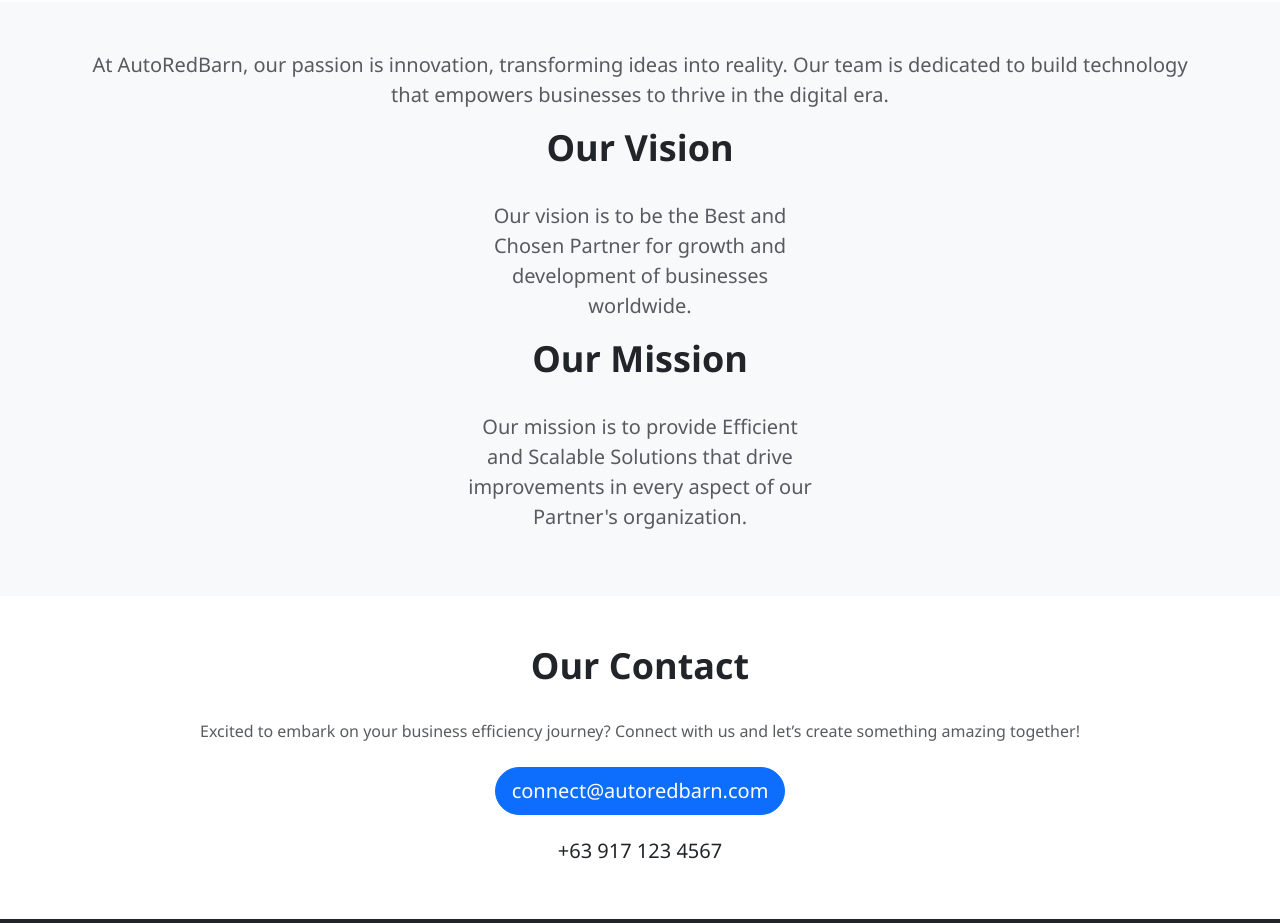
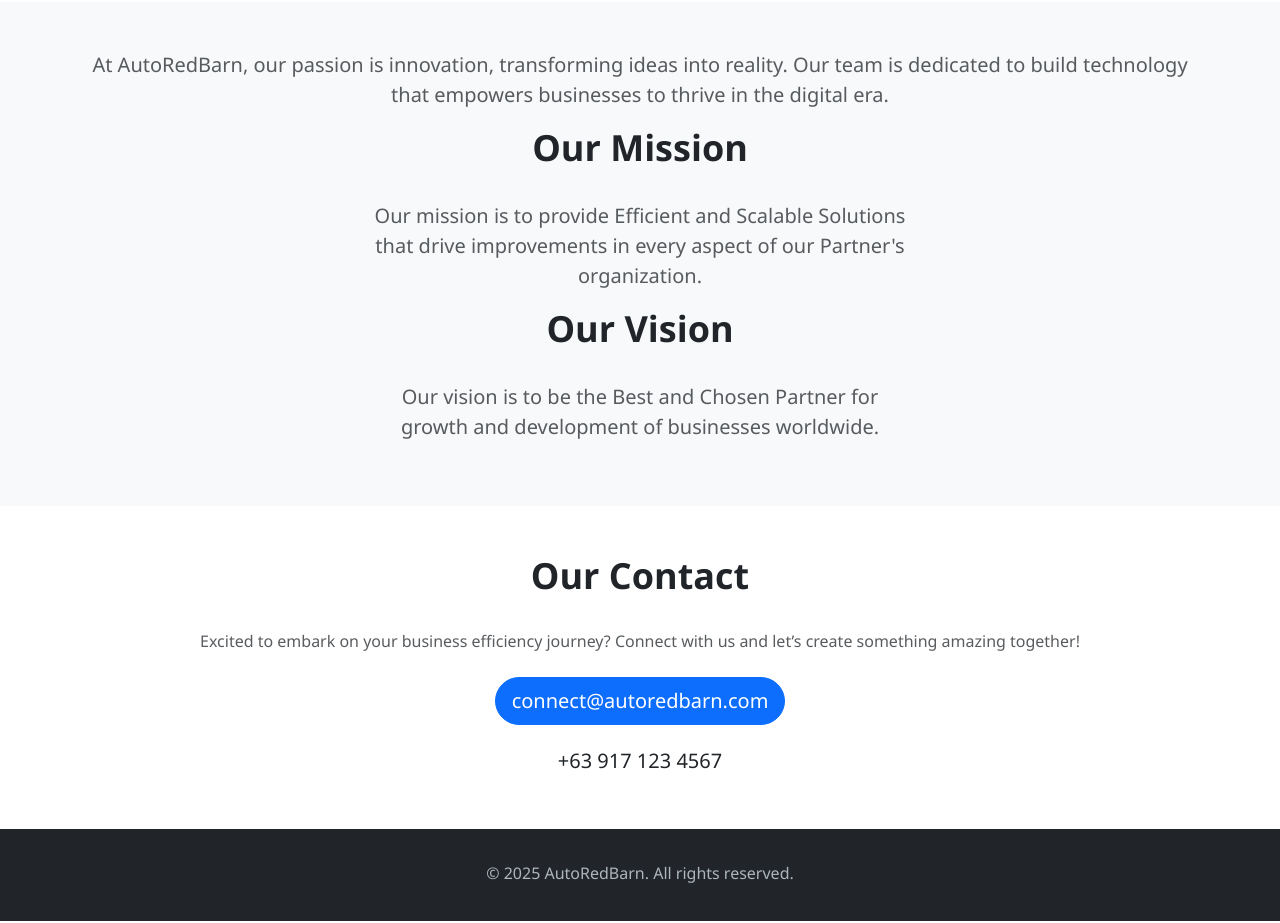
Before and after one commit to autoredbarn/infoweb, a plain HTML site: page index.html in a window 1280 px wide. Shown: the part 1700-2623 px from the top of the page. Drawn offline with nearby package versions, Linux system fonts and the light colour scheme.

Commit message:
Update index.html

```diff
--- a/index.html
+++ b/index.html
@@ -211,16 +211,16 @@
       Our team is dedicated to build technology
       that empowers businesses to thrive in the digital era.
     </p>
-    <div class="container col-md-4">
+    <div class="container col-md-6">
+      <h2 class="section-title">Our Mission</h2>
+      <p class="lead text-muted">
+        Our mission is to provide Efficient and Scalable Solutions that drive improvements in every aspect of our Partner's organization.
+      </p>
+    </div>
+    <div class="container col-md-6">
       <h2 class="section-title">Our Vision</h2>
       <p class="lead text-muted">
         Our vision is to be the Best and Chosen Partner for growth and development of businesses worldwide.
-      </p>
-    </div>
-    <div class="container col-md-4">
-      <h2 class="section-title">Our Mission</h2>
-      <p class="lead text-muted">
-        Our mission is to provide Efficient and Scalable Solutions that drive improvements in every aspect of our Partner's organization.
       </p>
     </div>
   </div>
```
